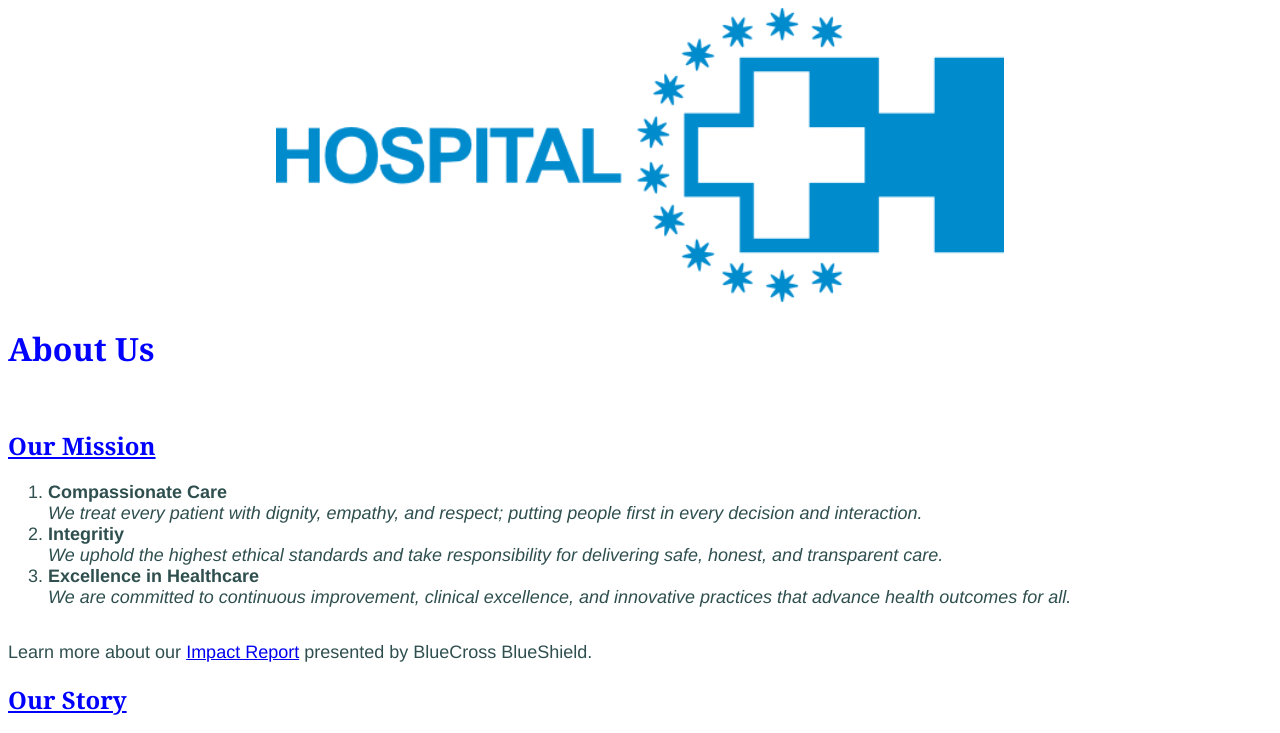
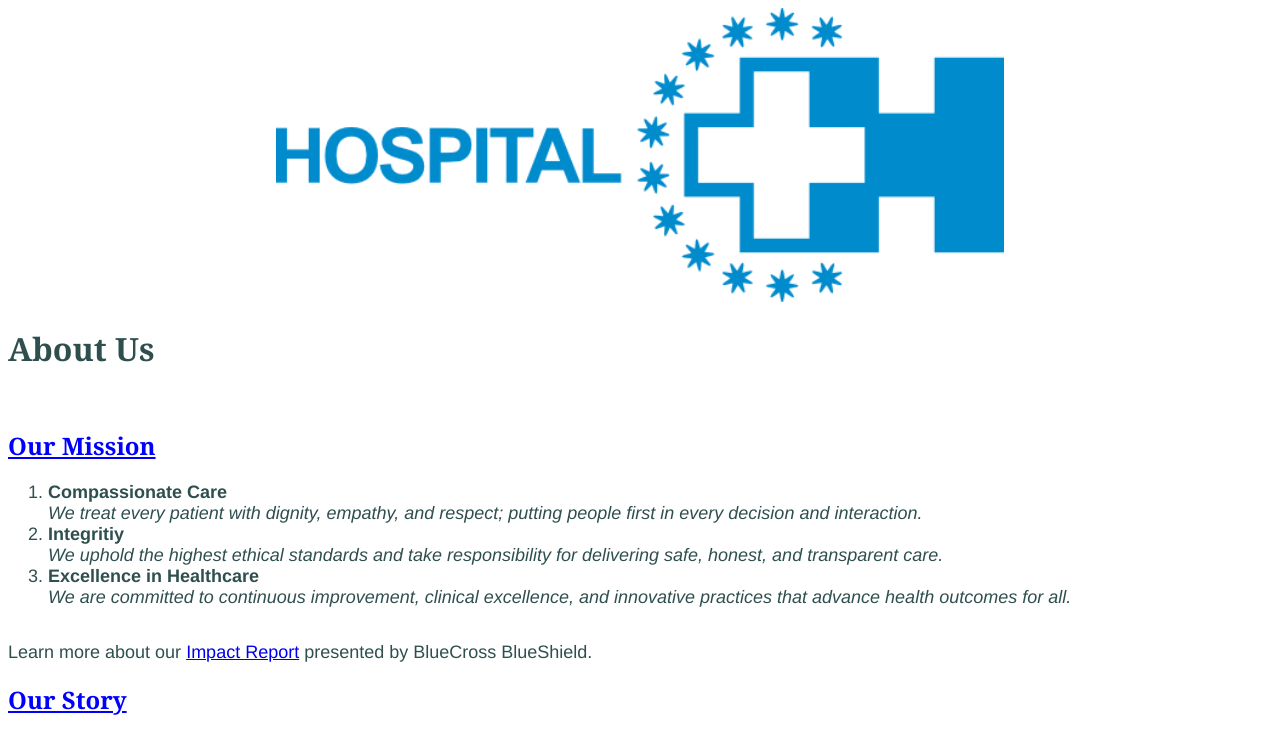
Before and after one commit to cliffok/cliffok.github.io, a plain HTML site: page index.html in a window 1280 px wide. Shown: the top 733 px of the page. Drawn offline with Linux system fonts and the light colour scheme.

Commit message:
Update index.html

```diff
--- a/index.html
+++ b/index.html
@@ -10,7 +10,7 @@
 
   <body>
 
-    <h1 style = "font-family:georgia;"><font color = "blue"> About Us </font></h1>
+    <h1 style = "font-family:georgia;"><font color = "darkslategray"> About Us </font></h1>
     <br>
 
     <h2 style = "font-family:georgia;"><font color = "blue"><u> Our Mission </u></font></h1>
```
